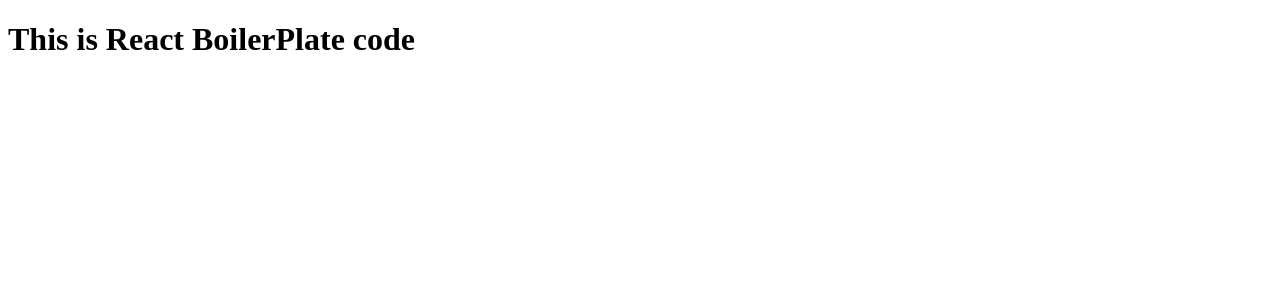
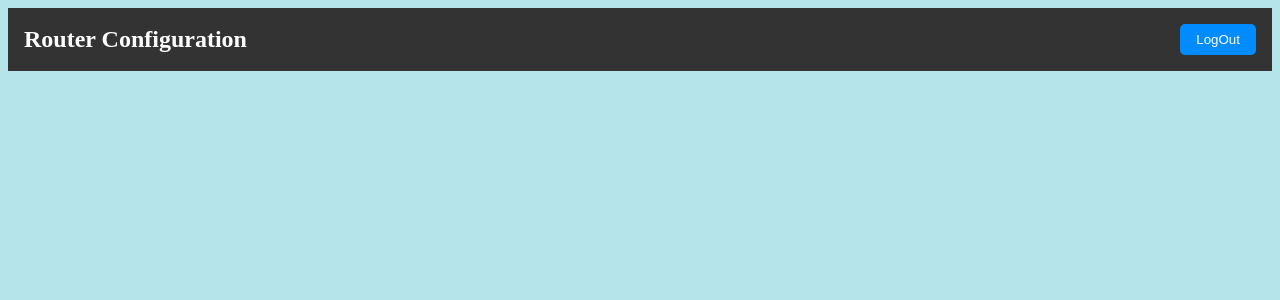
Before and after one commit to MayurKamble110/RemoteRouterConfigurationAssistent, a React (Create React App) app in the folder ui/: page / in a window 1280 px wide. Shown: the top 300 px of the page. Built offline with nearby package versions, Linux system fonts and the light colour scheme.

Commit message:
navbar code added

```diff
--- a/ui/public/index.html
+++ b/ui/public/index.html
@@ -9,7 +9,7 @@
       name="description"
       content="Web site created using create-react-app"
     />
-    <link rel="apple-touch-icon" href="%PUBLIC_URL%/logo192.png" />
+    <link rel="apple-touch-icon" href="" />
     <!--
       manifest.json provides metadata used when your web app is installed on a
       user's mobile device or desktop. See https://developers.google.com/web/fundamentals/web-app-manifest/
--- a/ui/src/App.js
+++ b/ui/src/App.js
@@ -1,7 +1,9 @@
+import Navbar from "./components/Navbar";
+
 function App() {
   return (
     <div>
-      <h1>This is React BoilerPlate code</h1>
+      <Navbar/>
     </div>
   );
 }
--- /dev/null
+++ b/ui/src/components/Navbar.css
@@ -0,0 +1,32 @@
+body {
+    background-color: #b6e4eb;
+  }
+
+.navbar {
+    background-color: #333;
+    color: #fff;
+    padding: 1rem;
+  }
+
+  .navbar-container {
+    display: flex;
+    justify-content: space-between;
+    align-items: center;
+  }
+
+  .navbar-logo {
+    margin: 0;
+  }
+
+  .logout-button {
+    background-color: #008cff;
+    color: #fff;
+    border: none;
+    padding: 0.5rem 1rem;
+    border-radius: 5px;
+    cursor: pointer;
+  }
+
+  .logout-button:hover {
+    background-color: #0047cc;
+  }
--- /dev/null
+++ b/ui/src/components/Navbar.jsx
@@ -0,0 +1,16 @@
+import React from 'react';
+import './Navbar.css';
+
+export default function Navbar(){
+    function handleLogout(){
+        console.log("LogOut Button Clicked");
+    }
+    return (
+        <nav className="navbar">
+      <div className="navbar-container">
+        <h1 className="navbar-logo">Router Configuration</h1>
+        <button className='logout-button' onClick={handleLogout}>LogOut</button>
+      </div>
+    </nav>
+    )
+}
```
Also changed, not shown: ui/public/manifest.json.
